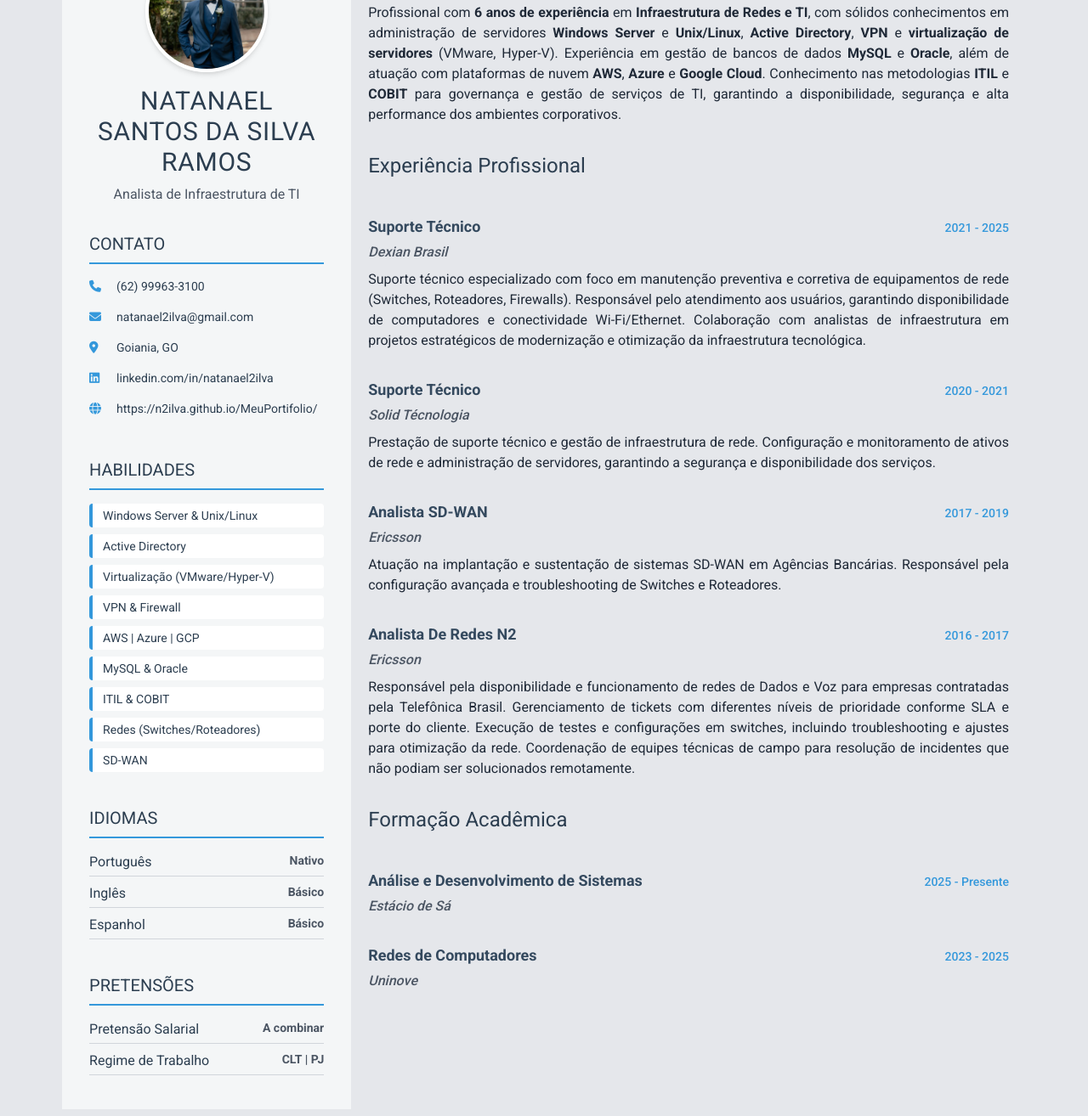
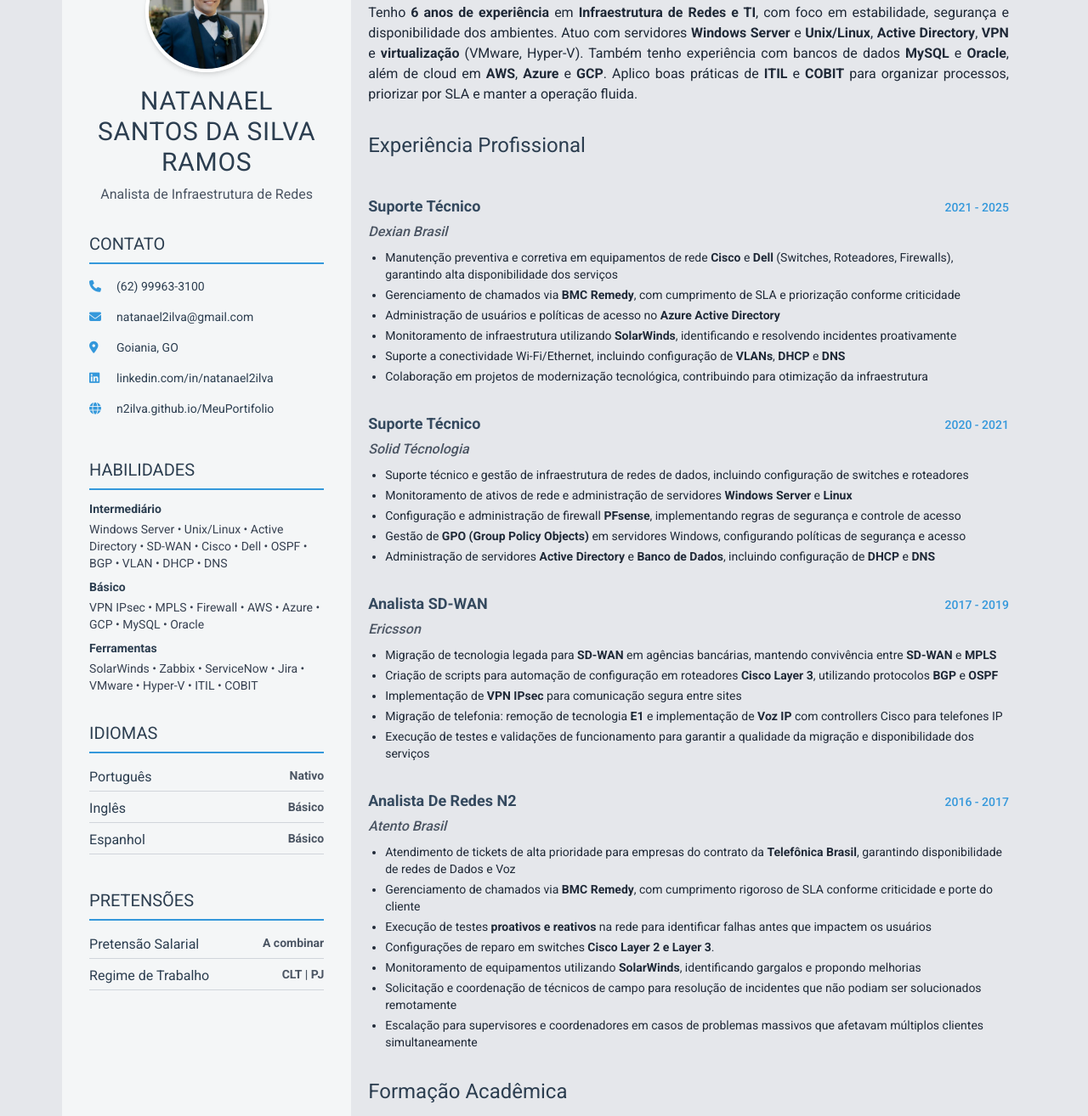
Before and after one commit to n2ilva/Curriculo, a plain HTML site: page index.html in a window 1280 px wide. Shown: the part 123-1437 px from the top of the page at 85% size. Drawn offline with nearby package versions, Linux system fonts and the light colour scheme.

Commit message:
Melhorias no currículo - Adicionadas palavras-chave técnicas e detalhamento das experiências profissionais

```diff
--- a/index.html
+++ b/index.html
@@ -32,10 +32,10 @@
         <aside class="w-[30%] bg-sidebar-bg text-primary p-8 flex flex-col gap-8">
             <div class="text-center">
                 <div class="w-36 h-36 mx-auto mb-4 rounded-full overflow-hidden border-4 border-white shadow-md">
-                    <img src="LAS_3581.jpg" alt="Foto de Perfil" class="w-full h-full object-cover">
+                    <img src="1767656787506.png" alt="Foto de Perfil" class="w-full h-full object-cover">
                 </div>
                 <h1 class="text-3xl text-primary mb-2 uppercase tracking-wide">NATANAEL SANTOS DA SILVA RAMOS</h1>
-                <h2 class="text-base text-gray-600 font-normal">Analista de Infraestrutura de TI</h2>
+                <h2 class="text-base text-gray-600 font-normal">Analista de Infraestrutura de Redes</h2>
             </div>
 
             <div>
@@ -43,11 +43,11 @@
                 <ul class="list-none">
                     <li class="flex items-center mb-4 text-sm">
                         <i class="fas fa-phone w-6 text-accent mr-2"></i>
-                        <span>(62) 99963-3100</span>
+                        <a href="tel:+5562999633100" class="hover:text-accent">(62) 99963-3100</a>
                     </li>
                     <li class="flex items-center mb-4 text-sm">
                         <i class="fas fa-envelope w-6 text-accent mr-2"></i>
-                        <span>natanael2ilva@gmail.com</span>
+                        <a href="mailto:natanael2ilva@gmail.com" class="hover:text-accent">natanael2ilva@gmail.com</a>
                     </li>
                     <li class="flex items-center mb-4 text-sm">
                         <i class="fas fa-map-marker-alt w-6 text-accent mr-2"></i>
@@ -55,28 +55,23 @@
                     </li>
                     <li class="flex items-center mb-4 text-sm">
                         <i class="fab fa-linkedin w-6 text-accent mr-2"></i>
-                        <span>linkedin.com/in/natanael2ilva</span>
+                        <a href="https://linkedin.com/in/natanael2ilva" class="hover:text-accent" target="_blank" rel="noopener noreferrer">linkedin.com/in/natanael2ilva</a>
                     </li>
                     <li class="flex items-center mb-4 text-sm">
                         <i class="fas fa-globe w-6 text-accent mr-2"></i>
-                        <span>https://n2ilva.github.io/MeuPortifolio/</span>
+                        <a href="https://n2ilva.github.io/MeuPortifolio/" class="hover:text-accent" target="_blank" rel="noopener noreferrer">n2ilva.github.io/MeuPortifolio</a>
                     </li>
                 </ul>
             </div>
 
             <div>
-                <h3 class="text-xl uppercase border-b-2 border-accent pb-2 mb-4 text-primary">Habilidades</h3>
-                <ul class="list-none">
-                    <li class="bg-white py-1 px-3 mb-2 rounded text-sm border-l-4 border-accent">Windows Server & Unix/Linux</li>
-                    <li class="bg-white py-1 px-3 mb-2 rounded text-sm border-l-4 border-accent">Active Directory</li>
-                    <li class="bg-white py-1 px-3 mb-2 rounded text-sm border-l-4 border-accent">Virtualização (VMware/Hyper-V)</li>
-                    <li class="bg-white py-1 px-3 mb-2 rounded text-sm border-l-4 border-accent">VPN & Firewall</li>
-                    <li class="bg-white py-1 px-3 mb-2 rounded text-sm border-l-4 border-accent">AWS | Azure | GCP</li>
-                    <li class="bg-white py-1 px-3 mb-2 rounded text-sm border-l-4 border-accent">MySQL & Oracle</li>
-                    <li class="bg-white py-1 px-3 mb-2 rounded text-sm border-l-4 border-accent">ITIL & COBIT</li>
-                    <li class="bg-white py-1 px-3 mb-2 rounded text-sm border-l-4 border-accent">Redes (Switches/Roteadores)</li>
-                    <li class="bg-white py-1 px-3 mb-2 rounded text-sm border-l-4 border-accent">SD-WAN</li>
-                </ul>
+                <h3 class="text-xl uppercase border-b-2 border-accent pb-2 mb-3 text-primary">Habilidades</h3>
+                <p class="text-sm font-semibold mb-1">Intermediário</p>
+                <p class="text-sm text-gray-700 mb-2">Windows Server • Unix/Linux • Active Directory • SD-WAN • Cisco • Dell • OSPF • BGP • VLAN • DHCP • DNS</p>
+                <p class="text-sm font-semibold mb-1">Básico</p>
+                <p class="text-sm text-gray-700 mb-2">VPN IPsec • MPLS • Firewall • AWS • Azure • GCP • MySQL • Oracle</p>
+                <p class="text-sm font-semibold mb-1">Ferramentas</p>
+                <p class="text-sm text-gray-700">SolarWinds • Zabbix • ServiceNow • Jira • VMware • Hyper-V • ITIL • COBIT</p>
             </div>
 
             <div>
@@ -116,13 +111,12 @@
             <section>
                 <h2 class="text-2xl text-primary border-b-2 border-gray-200 pb-2 mb-8 flex items-center">Sobre Mim</h2>
                 <p class="text-gray-800 text-justify">
-                    Profissional com <strong>6 anos de experiência</strong> em <strong>Infraestrutura de Redes e TI</strong>,
-                    com sólidos conhecimentos em administração de servidores <strong>Windows Server</strong> e <strong>Unix/Linux</strong>,
-                    <strong>Active Directory</strong>, <strong>VPN</strong> e <strong>virtualização de servidores</strong> (VMware, Hyper-V).
-                    Experiência em gestão de bancos de dados <strong>MySQL</strong> e <strong>Oracle</strong>, além de atuação com
-                    plataformas de nuvem <strong>AWS</strong>, <strong>Azure</strong> e <strong>Google Cloud</strong>.
-                    Conhecimento nas metodologias <strong>ITIL</strong> e <strong>COBIT</strong> para governança e gestão de serviços de TI,
-                    garantindo a disponibilidade, segurança e alta performance dos ambientes corporativos.
+                    Tenho <strong>6 anos de experiência</strong> em <strong>Infraestrutura de Redes e TI</strong>, com foco em
+                    estabilidade, segurança e disponibilidade dos ambientes. Atuo com servidores <strong>Windows Server</strong>
+                    e <strong>Unix/Linux</strong>, <strong>Active Directory</strong>, <strong>VPN</strong> e <strong>virtualização</strong>
+                    (VMware, Hyper-V). Também tenho experiência com bancos de dados <strong>MySQL</strong> e <strong>Oracle</strong>,
+                    além de cloud em <strong>AWS</strong>, <strong>Azure</strong> e <strong>GCP</strong>. Aplico boas práticas de
+                    <strong>ITIL</strong> e <strong>COBIT</strong> para organizar processos, priorizar por SLA e manter a operação fluida.
                 </p>
             </section>
 
@@ -136,14 +130,14 @@
                         <span class="text-sm text-accent font-medium">2021 - 2025</span>
                     </div>
                     <h4 class="text-base font-medium text-gray-600 mb-2 italic">Dexian Brasil</h4>
-                    <p class="text-gray-800 text-justify">
-                        Suporte técnico especializado com foco em manutenção preventiva e corretiva de equipamentos de
-                        rede (Switches, Roteadores, Firewalls).
-                        Responsável pelo atendimento aos usuários, garantindo disponibilidade de computadores e
-                        conectividade Wi-Fi/Ethernet.
-                        Colaboração com analistas de infraestrutura em projetos estratégicos de modernização e
-                        otimização da infraestrutura tecnológica.
-                    </p>
+                    <ul class="text-gray-800 text-sm list-disc ml-5 space-y-1">
+                        <li>Manutenção preventiva e corretiva em equipamentos de rede <strong>Cisco</strong> e <strong>Dell</strong> (Switches, Roteadores, Firewalls), garantindo alta disponibilidade dos serviços</li>
+                        <li>Gerenciamento de chamados via <strong>BMC Remedy</strong>, com cumprimento de SLA e priorização conforme criticidade</li>
+                        <li>Administração de usuários e políticas de acesso no <strong>Azure Active Directory</strong></li>
+                        <li>Monitoramento de infraestrutura utilizando <strong>SolarWinds</strong>, identificando e resolvendo incidentes proativamente</li>
+                        <li>Suporte a conectividade Wi-Fi/Ethernet, incluindo configuração de <strong>VLANs</strong>, <strong>DHCP</strong> e <strong>DNS</strong></li>
+                        <li>Colaboração em projetos de modernização tecnológica, contribuindo para otimização da infraestrutura</li>
+                    </ul>
                 </div>
 
                 <div class="mb-8">
@@ -152,11 +146,13 @@
                         <span class="text-sm text-accent font-medium">2020 - 2021</span>
                     </div>
                     <h4 class="text-base font-medium text-gray-600 mb-2 italic">Solid Técnologia</h4>
-                    <p class="text-gray-800 text-justify">
-                        Prestação de suporte técnico e gestão de infraestrutura de rede.
-                        Configuração e monitoramento de ativos de rede e administração de servidores,
-                        garantindo a segurança e disponibilidade dos serviços.
-                    </p>
+                    <ul class="text-gray-800 text-sm list-disc ml-5 space-y-1">
+                        <li>Suporte técnico e gestão de infraestrutura de redes de dados, incluindo configuração de switches e roteadores</li>
+                        <li>Monitoramento de ativos de rede e administração de servidores <strong>Windows Server</strong> e <strong>Linux</strong></li>
+                        <li>Configuração e administração de firewall <strong>PFsense</strong>, implementando regras de segurança e controle de acesso</li>
+                        <li>Gestão de <strong>GPO (Group Policy Objects)</strong> em servidores Windows, configurando políticas de segurança e acesso</li>
+                        <li>Administração de servidores <strong>Active Directory</strong> e <strong>Banco de Dados</strong>, incluindo configuração de <strong>DHCP</strong> e <strong>DNS</strong></li>
+                    </ul>
                 </div>
 
                 <div class="mb-8">
@@ -165,10 +161,13 @@
                         <span class="text-sm text-accent font-medium">2017 - 2019</span>
                     </div>
                     <h4 class="text-base font-medium text-gray-600 mb-2 italic">Ericsson</h4>
-                    <p class="text-gray-800 text-justify">
-                        Atuação na implantação e sustentação de sistemas SD-WAN em Agências Bancárias.
-                        Responsável pela configuração avançada e troubleshooting de Switches e Roteadores.
-                    </p>
+                    <ul class="text-gray-800 text-sm list-disc ml-5 space-y-1">
+                        <li>Migração de tecnologia legada para <strong>SD-WAN</strong> em agências bancárias, mantendo convivência entre <strong>SD-WAN</strong> e <strong>MPLS</strong></li>
+                        <li>Criação de scripts para automação de configuração em roteadores <strong>Cisco Layer 3</strong>, utilizando protocolos <strong>BGP</strong> e <strong>OSPF</strong></li>
+                        <li>Implementação de <strong>VPN IPsec</strong> para comunicação segura entre sites</li>
+                        <li>Migração de telefonia: remoção de tecnologia <strong>E1</strong> e implementação de <strong>Voz IP</strong> com controllers Cisco para telefones IP</li>
+                        <li>Execução de testes e validações de funcionamento para garantir a qualidade da migração e disponibilidade dos serviços</li>
+                    </ul>
                 </div>
 
                 <div class="mb-8">
@@ -176,13 +175,16 @@
                         <h3 class="text-lg font-bold text-secondary">Analista De Redes N2</h3>
                         <span class="text-sm text-accent font-medium">2016 - 2017</span>
                     </div>
-                    <h4 class="text-base font-medium text-gray-600 mb-2 italic">Ericsson</h4>
-                    <p class="text-gray-800 text-justify">
-                        Responsável pela disponibilidade e funcionamento de redes de Dados e Voz para empresas contratadas pela Telefônica Brasil.
-                        Gerenciamento de tickets com diferentes níveis de prioridade conforme SLA e porte do cliente.
-                        Execução de testes e configurações em switches, incluindo troubleshooting e ajustes para otimização da rede.
-                        Coordenação de equipes técnicas de campo para resolução de incidentes que não podiam ser solucionados remotamente.
-                    </p>
+                    <h4 class="text-base font-medium text-gray-600 mb-2 italic">Atento Brasil</h4>
+                    <ul class="text-gray-800 text-sm list-disc ml-5 space-y-1">
+                        <li>Atendimento de tickets de alta prioridade para empresas do contrato da <strong>Telefônica Brasil</strong>, garantindo disponibilidade de redes de Dados e Voz</li>
+                        <li>Gerenciamento de chamados via <strong>BMC Remedy</strong>, com cumprimento rigoroso de SLA conforme criticidade e porte do cliente</li>
+                        <li>Execução de testes <strong>proativos e reativos</strong> na rede para identificar falhas antes que impactem os usuários</li>
+                        <li>Configurações de reparo em switches <strong>Cisco Layer 2 e Layer 3</strong>.</li>
+                        <li>Monitoramento de equipamentos utilizando <strong>SolarWinds</strong>, identificando gargalos e propondo melhorias</li>
+                        <li>Solicitação e coordenação de técnicos de campo para resolução de incidentes que não podiam ser solucionados remotamente</li>
+                        <li>Escalação para supervisores e coordenadores em casos de problemas massivos que afetavam múltiplos clientes simultaneamente</li>
+                    </ul>
                 </div>
             </section>
 
```
Also changed, not shown: 1767656787506.png (added), LAS_3581.jpeg (deleted), LAS_3581.jpg (deleted).
